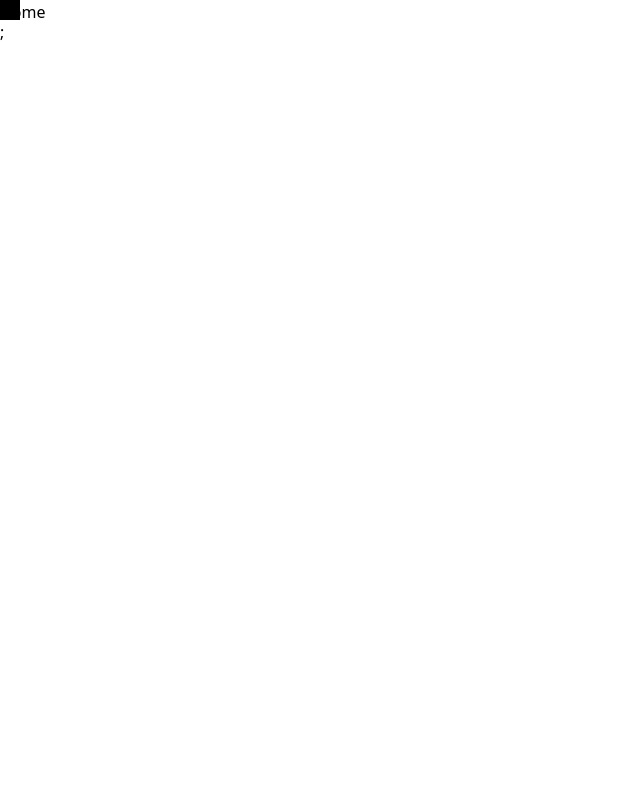
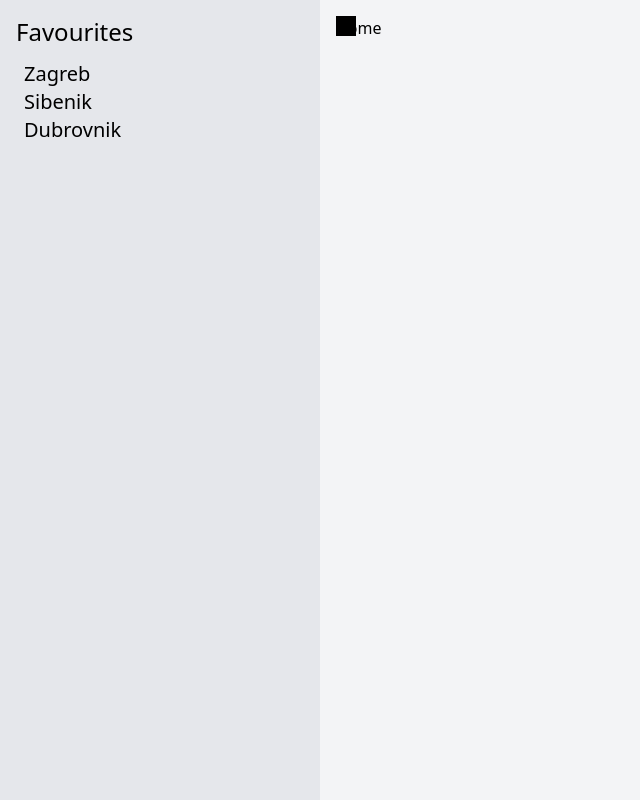
Before and after one commit to andelkocvjetkovic/metro-app, a React (Vite) app: page / in a window 1280 px wide. Shown: the whole page, without its empty margins (0-640 px from the left). Built offline with nearby package versions, Linux system fonts and the light colour scheme.

Commit message:
add main-layout

```diff
--- /dev/null
+++ b/src/pages/_partial/main-layout/MainLayout.tsx
@@ -0,0 +1,21 @@
+import { Outlet } from 'react-router-dom';
+
+function MainLayout() {
+  return (
+    <main className='grid grid-cols-12 min-h-screen bg-gray-200'>
+      <aside className='col-span-3 p-4'>
+        <h1 className='text-2xl font-medium'>Favourites</h1>
+        <ul className='mt-3 pl-2'>
+          <li className='text-xl'>Zagreb</li>
+          <li className='text-xl'>Sibenik</li>
+          <li className='text-xl'>Dubrovnik</li>
+        </ul>
+      </aside>
+      <div className='col-span-9 bg-gray-100 p-4'>
+        <Outlet />
+      </div>
+    </main>
+  );
+}
+
+export default MainLayout;
```
Also changed, not shown: src/App.tsx (+8 -2 lines).
